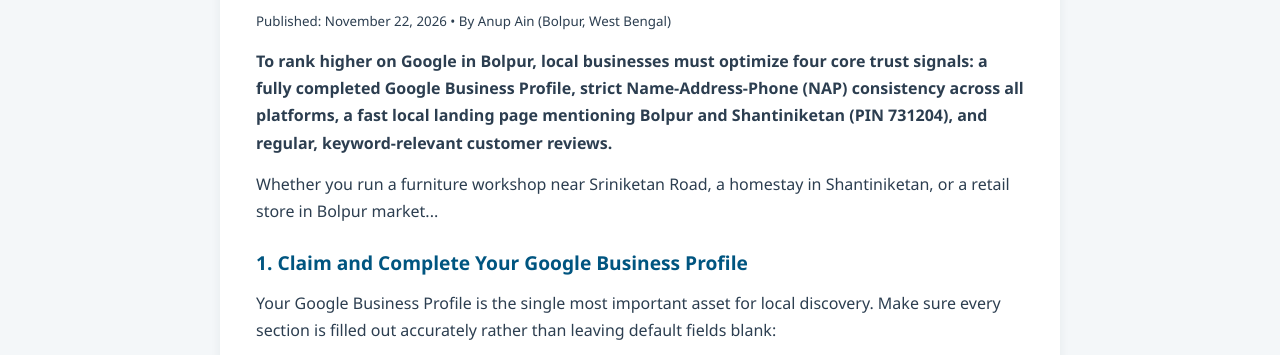
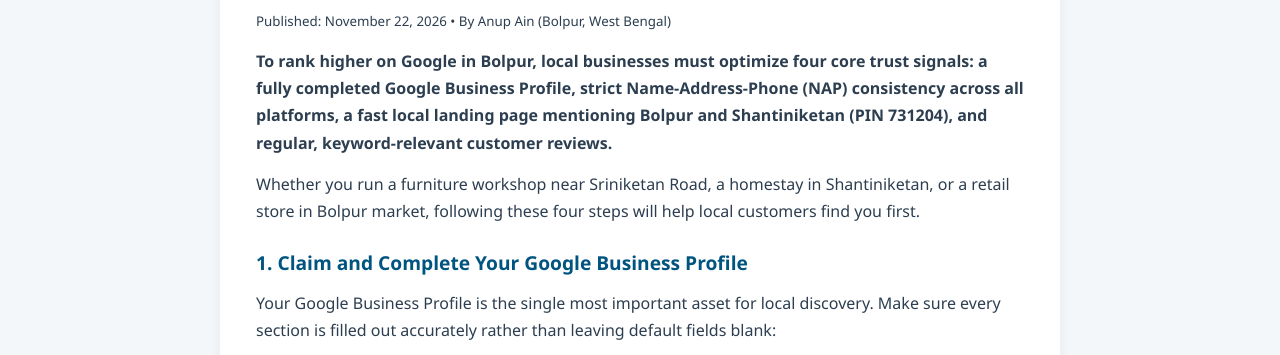
Before and after one commit to blogofanup/anup-portfolio, a plain HTML site: page blog/local-seo-bolpur.html in a window 1280 px wide. Shown: the part 382-737 px from the top of the page. Drawn offline with Linux system fonts and the light colour scheme.

Commit message:
Update local-seo-bolpur.html

```diff
--- a/blog/local-seo-bolpur.html
+++ b/blog/local-seo-bolpur.html
@@ -149,7 +149,7 @@
   <p><strong>To rank higher on Google in Bolpur, local businesses must optimize four core trust signals: a fully completed Google Business Profile, strict Name-Address-Phone (NAP) consistency across all platforms, a fast local landing page mentioning Bolpur and Shantiniketan (PIN 731204), and regular, keyword-relevant customer reviews.</strong></p>
 
   <p>
-    Whether you run a furniture workshop near Sriniketan Road, a homestay in Shantiniketan, or a retail store in Bolpur market...
+    Whether you run a furniture workshop near Sriniketan Road, a homestay in Shantiniketan, or a retail store in Bolpur market, following these four steps will help local customers find you first.
   </p>
 
     <h3>1. Claim and Complete Your Google Business Profile</h3>
```
